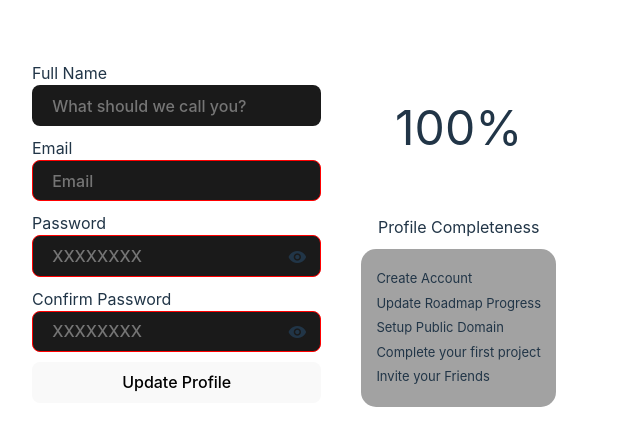
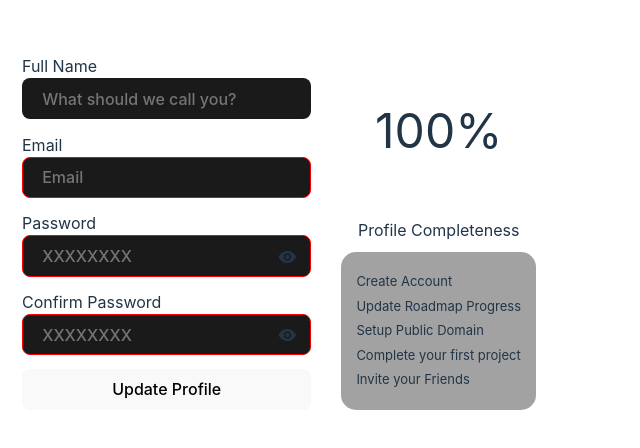
Before and after one commit to Jaunty5899/formUI, a React (Vite) app: page / in a window 1280 px wide. Shown: the part 168-616 px from the top of the page, without its empty margins (0-640 px from the left). Built offline with nearby package versions, Linux system fonts and the light colour scheme.

Commit message:
alignments to subdiv

```diff
--- a/src/App.css
+++ b/src/App.css
@@ -13,8 +13,7 @@
 .subDiv1 {
   display: flex;
   flex-direction: column;
-  gap: 10px;
-  padding: 10px;
+  justify-content: space-between;
 }
 .subDiv2 {
   display: flex;
```
